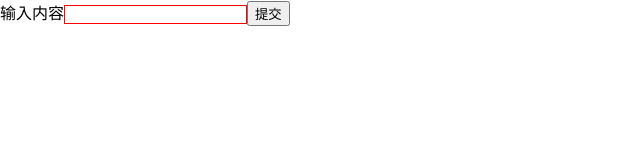
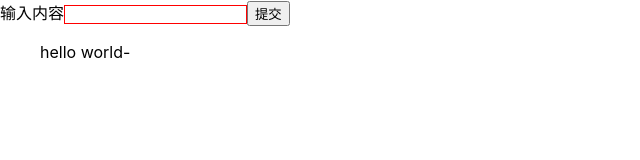
Before and after one commit to DuebassLei/react-app, a React (Create React App) app: page / in a window 1280 px wide. Both pictures are taken after a click on the button "提交". Shown: the top 160 px of the page, without its empty margins (0-640 px from the left). Built offline with nearby package versions, Linux system fonts and the light colour scheme.

Commit message:
defaultProps And propTypes

```diff
--- a/src/TodoItem.js
+++ b/src/TodoItem.js
@@ -1,4 +1,6 @@
 import React,{ Component } from 'react'
+import PropTypes from 'prop-types'
+
 class TodoItem extends Component{
     constructor(props){
         super(props)
@@ -7,10 +9,10 @@
     }
     render(){
       // es6语法优化
-      const {content} = this.props
+      const {content, test} = this.props
         return (
             <div onClick={this.handleClick }>
-                 {content}
+                {test}- {content}
             </div>
             )
     }
@@ -19,4 +21,16 @@
       deleteItem(index)
     }
 }
+
+//指定传递参数的数据类型,类型校验
+TodoItem.propTypes = {
+  test: PropTypes.string.isRequired,
+  content: PropTypes.string,
+  deleteItem: PropTypes.func,
+  index: PropTypes.number
+}
+//参数默认值
+TodoItem.defaultProps = {
+  test: 'hello world'
+}
 export default TodoItem
```
